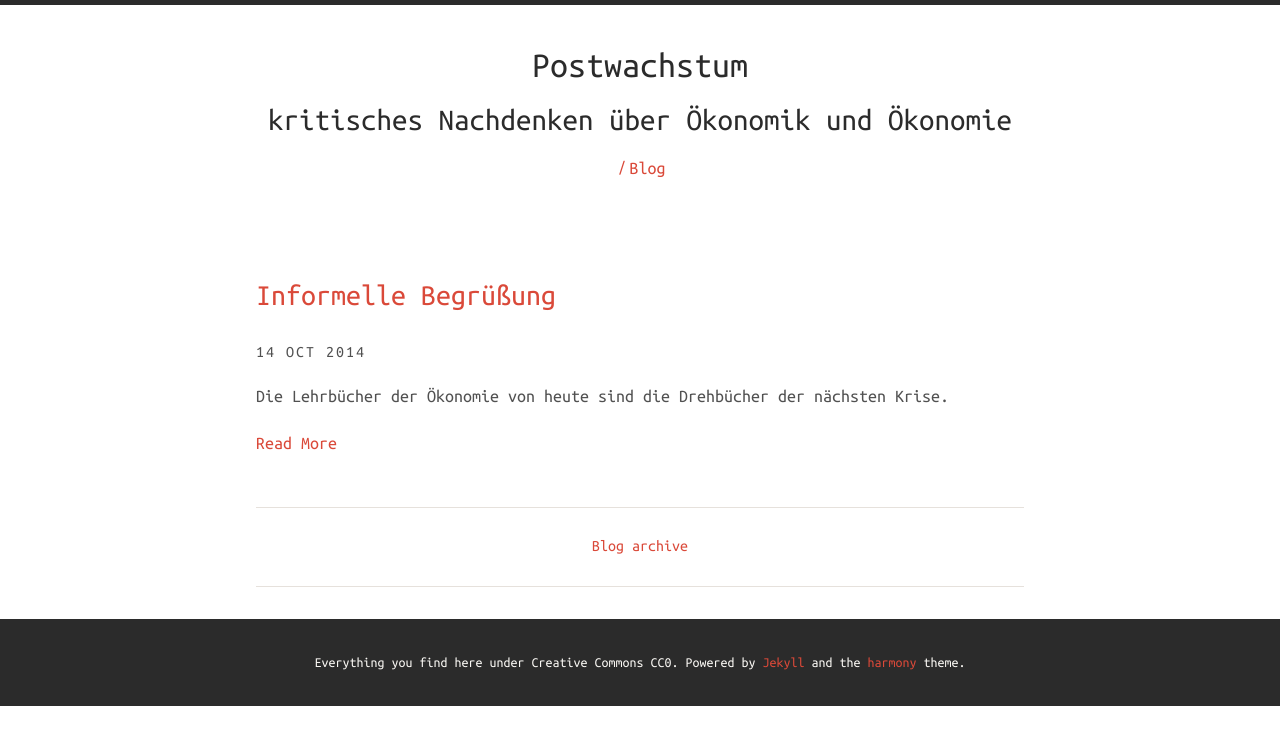
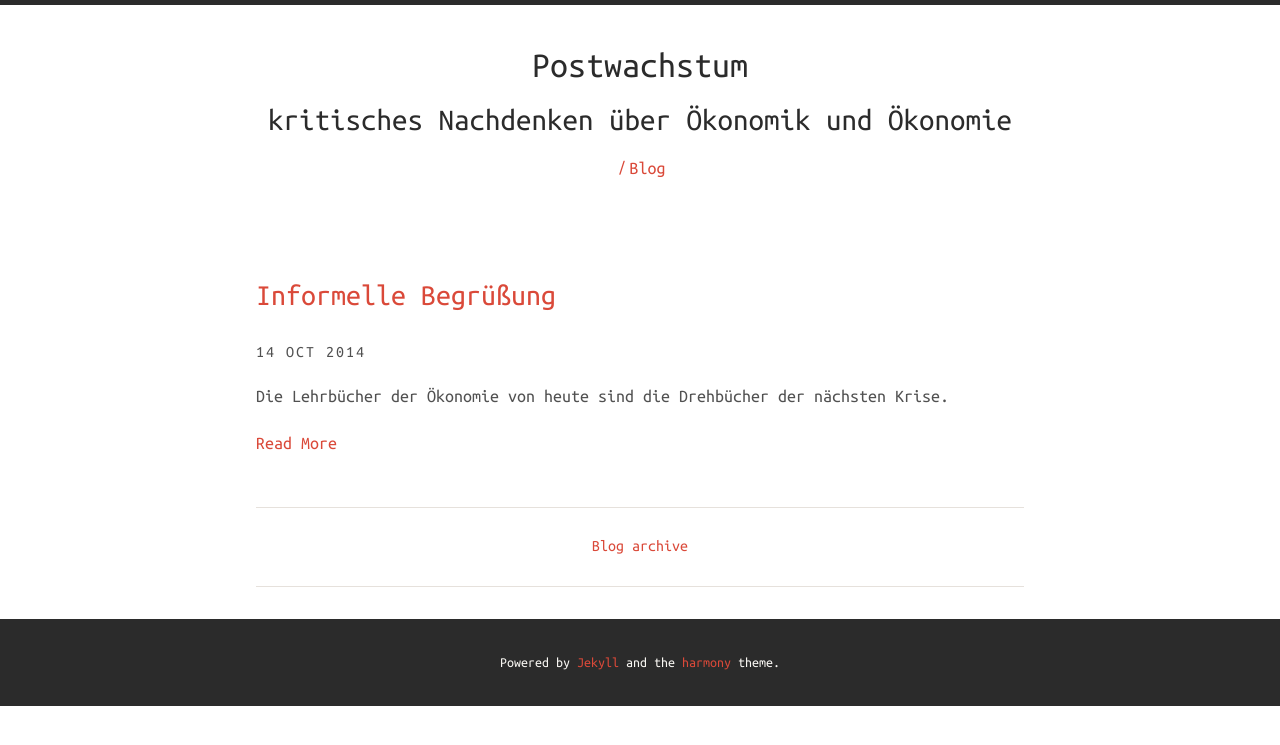
Before and after one commit to postwachstum/postwachstum.github.io, a Jekyll site: the page built from index.html, in a window 1280 px wide. Shown: the top 745 px of the page. Built offline with Jekyll 4.4.1, drawn with Linux system fonts in a browser that asks for light colours; nearby versions of some CDN libraries.

Commit message:
kleine Korrekturen

```diff
--- a/_config.yml
+++ b/_config.yml
@@ -7,8 +7,6 @@ baseurl: http://postwachstum.github.io
 #url: http://127.0.0.1:4000
 url: http://postwachstum.github.io
 
-# Localhost
-#url: http://192.168.0.102:4000
 
 # Harmony theme configuration. Please change accordingly.
 harmony:
--- a/_includes/footer.html
+++ b/_includes/footer.html
@@ -1,5 +1,2 @@
-{% if site.harmony.show_disclaimer %}
-	Everything you find here under Creative Commons CC0.
-{% endif %}
 Powered by <a href="http://jekyllrb.com" target="_blank">Jekyll</a>
 and the <a href="https://gayanvirajith.github.io/harmony/" target="_blank">harmony</a> theme.
```
Also changed, not shown: README.md.
